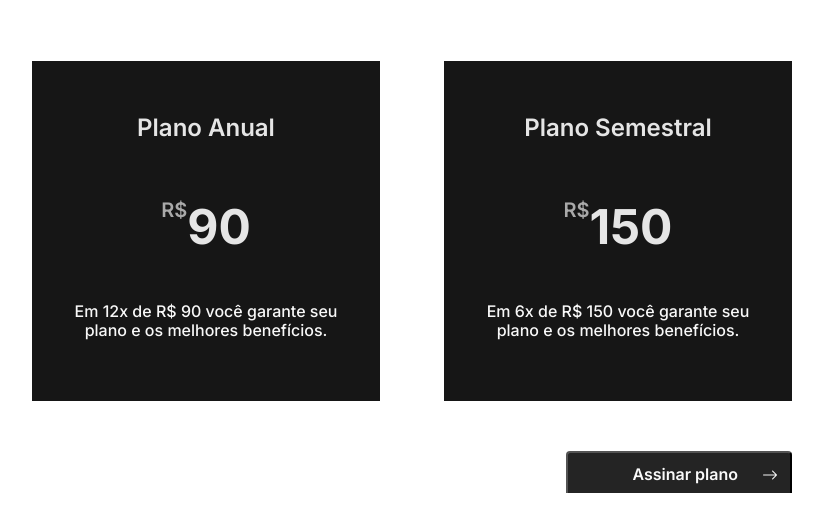
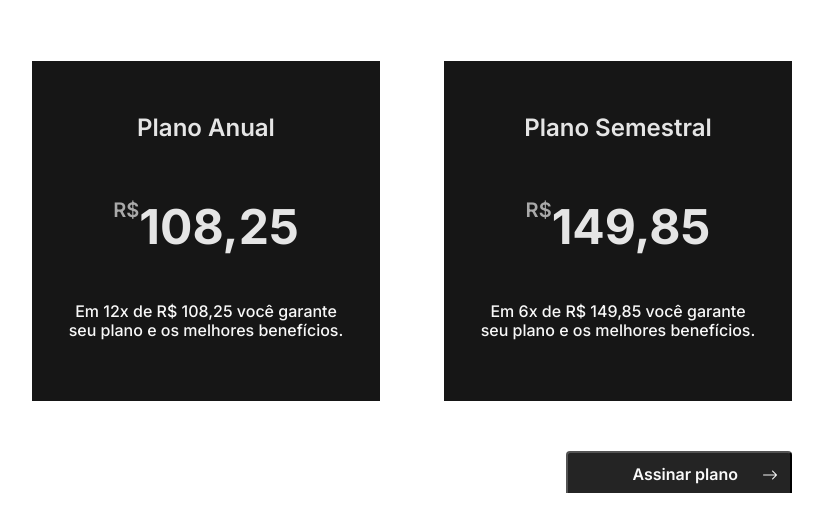
Before and after one commit to PauloHASA/decor_book, a Django app: page /portfolio/payment-page/ in a window 1280 px wide. Shown: the part 279-800 px from the top of the page, without its empty margins (228-1051 px from the left). Run offline with Django 5.2, Linux system fonts and the light colour scheme; some web fonts are replaced.

Commit message:
FIX: payment page values fixed

```diff
--- a/portfolio/templates/payment-page.html
+++ b/portfolio/templates/payment-page.html
@@ -60,10 +60,10 @@
                                 R$
                             </h1>
                             <h2>
-                                90
+                                108,25
                             </h2>
                         </section>
-                        <h3>Em 12x de R$ 90 você garante seu plano e os melhores benefícios.</h3>
+                        <h3>Em 12x de R$ 108,25 você garante seu plano e os melhores benefícios.</h3>
 
                         <div class="select-payment">
                             Quero esse!
@@ -79,10 +79,10 @@
                                 R$
                             </h1>
                             <h2>
-                                150
+                                149,85
                             </h2>
                         </section>
-                        <h3>Em 6x de R$ 150 você garante seu plano e os melhores benefícios.</h3>
+                        <h3>Em 6x de R$ 149,85 você garante seu plano e os melhores benefícios.</h3>
 
                         <div class="select-payment">
                             Quero esse!
--- a/user_config/templates/landing_page.html
+++ b/user_config/templates/landing_page.html
@@ -13,7 +13,7 @@
         <div class="row justify-content-between">
             <div class="col-1">
                 <div class="img-logo-LadingPage">
-                    <a href="">
+                    <a href="{% url "user:landing_page" %}">
                         <img src="{% static "global/media/img/decor-logo.svg" %}" alt="">
                     </a>
                 </div>
```
